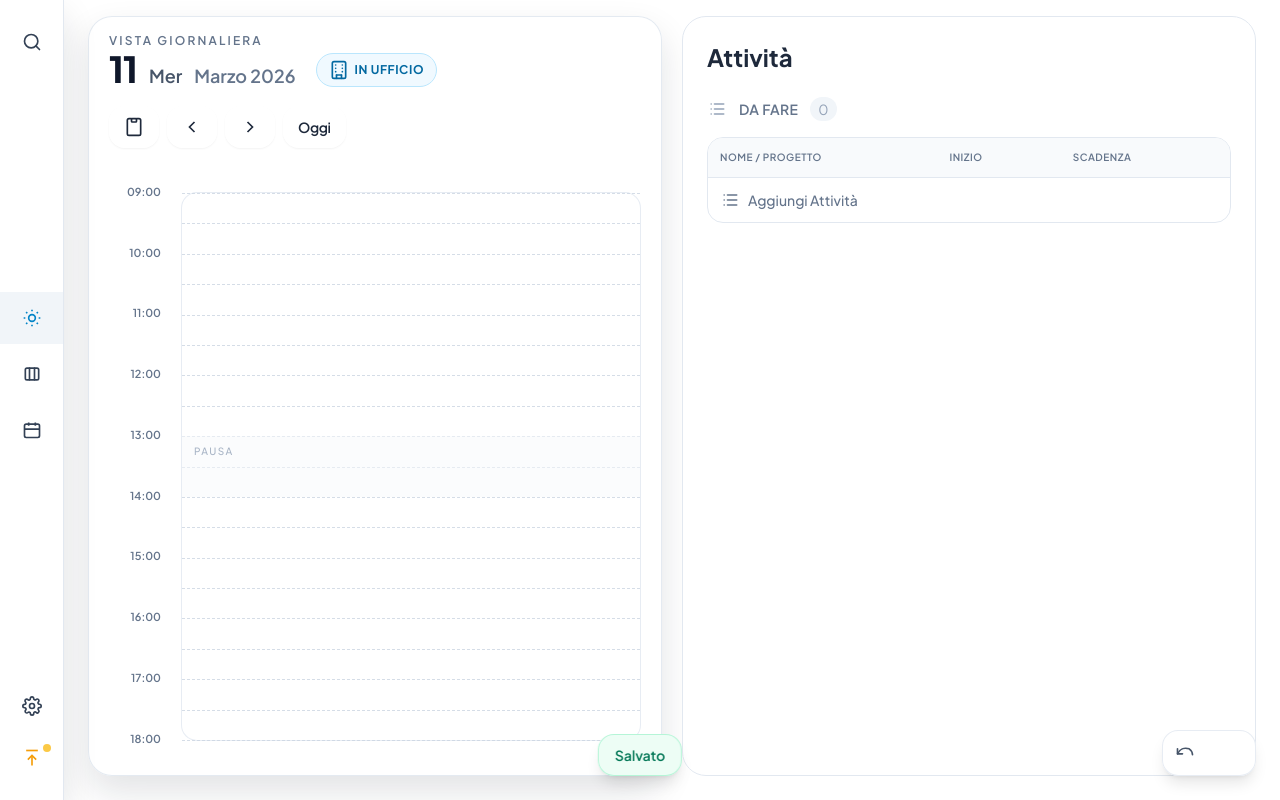
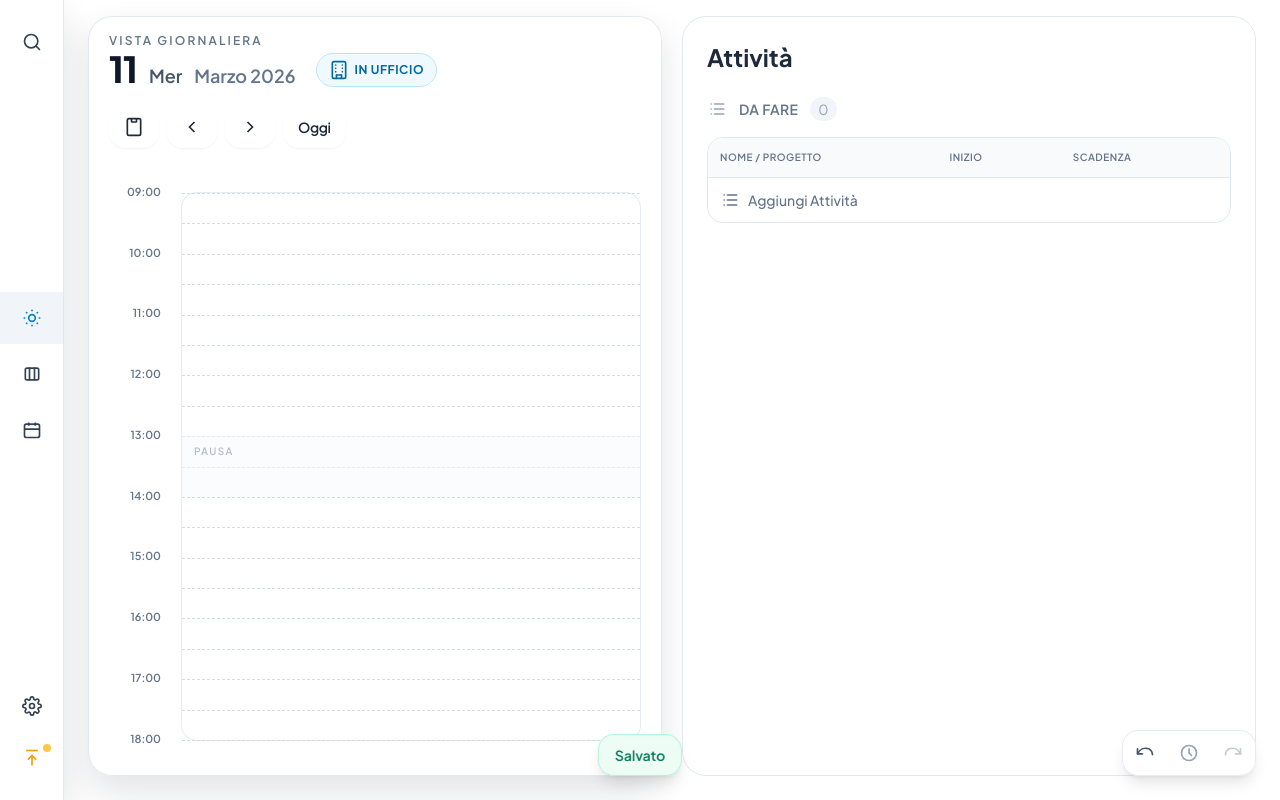
Before and after one commit to carloveronesi/DailyLog, a React (Vite) app: page / in a window 1280 px wide. Both pictures are taken after a click on the button "DA REMOTO". Built offline with nearby package versions, Linux system fonts and the light colour scheme.

Commit message:
Fixing settings button

```diff
--- a/src/renderer/components/ui.jsx
+++ b/src/renderer/components/ui.jsx
@@ -202,6 +202,20 @@ export function Icon({ name, className = "" }) {
         <path d="M3 13C5.5 7.5 11 5 17 7a9 9 0 0 1 4 7" />
       </svg>
     );
+  if (name === "redo")
+    return (
+      <svg className={common} viewBox="0 0 24 24" fill="none" stroke="currentColor" strokeWidth="2" strokeLinecap="round" strokeLinejoin="round">
+        <path d="M21 7v6h-6" />
+        <path d="M21 13C18.5 7.5 13 5 7 7a9 9 0 0 0-4 7" />
+      </svg>
+    );
+  if (name === "history")
+    return (
+      <svg className={common} viewBox="0 0 24 24" fill="none" stroke="currentColor" strokeWidth="2" strokeLinecap="round" strokeLinejoin="round">
+        <circle cx="12" cy="12" r="9" />
+        <polyline points="12 7 12 12 15 15" />
+      </svg>
+    );
 
   return null;
 }
```
